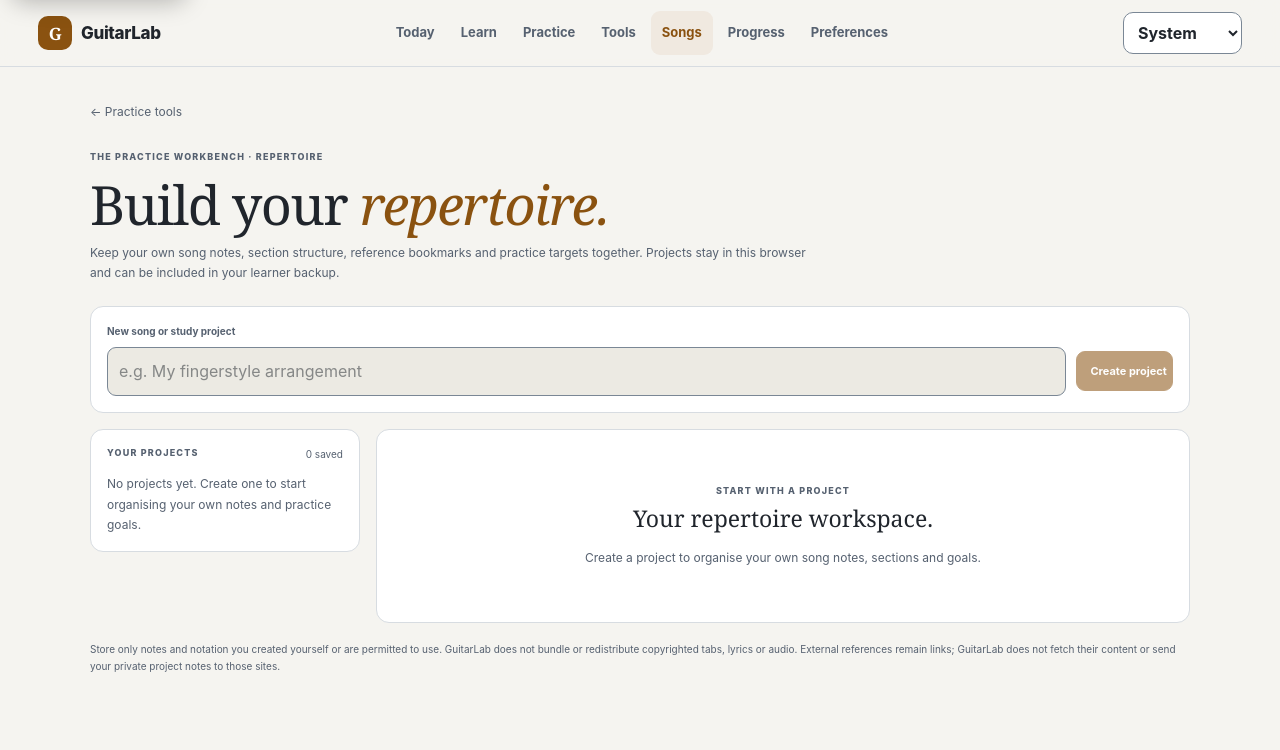
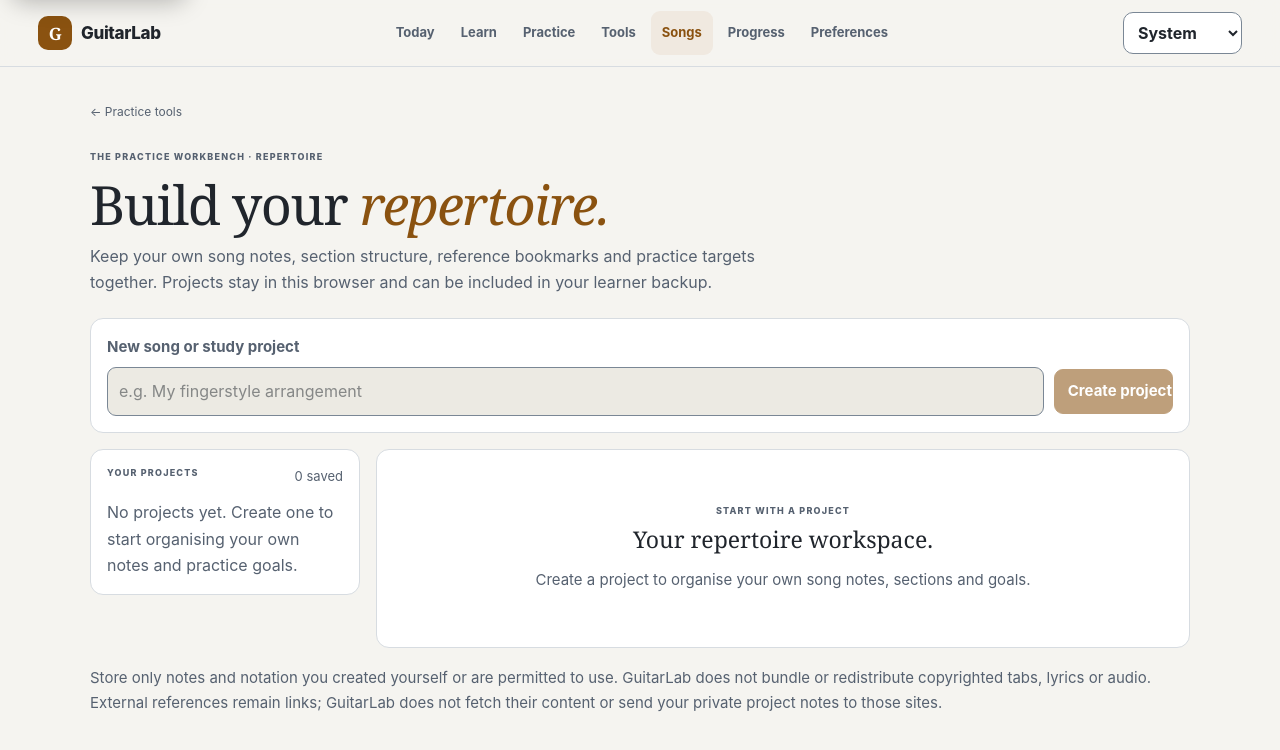
Before and after one commit to leenusdarnal/guitarlab, a SvelteKit app: page /repertoire in a window 1280 px wide. Shown: the top 750 px of the page. Built offline with nearby package versions, Linux system fonts and the light colour scheme.

Commit message:
fix(ux): improve readability in learning tools and repertoire

```diff
--- a/src/routes/repertoire/+page.svelte
+++ b/src/routes/repertoire/+page.svelte
@@ -480,4 +480,39 @@
     .save-row { align-items: stretch; flex-direction: column; }
     .save-row button { width: 100%; }
   }
+
+  .page-heading p,
+  .empty-copy,
+  .rights-note {
+    font-size: var(--font-size-body);
+    line-height: var(--line-height-body);
+  }
+
+  label,
+  .project-choice strong,
+  .project-choice span,
+  .project-choice small,
+  .empty-editor p,
+  .status {
+    font-size: var(--font-size-supporting);
+    line-height: var(--line-height-body);
+  }
+
+  .list-heading,
+  .section-number,
+  .save-row span {
+    font-size: var(--font-size-metadata);
+  }
+
+  .rights-note {
+    font-size: var(--font-size-supporting);
+  }
+
+  .primary-button,
+  .secondary-button,
+  .danger-button,
+  .text-button {
+    min-height: 44px;
+    font-size: var(--font-size-supporting);
+  }
 </style>
```
